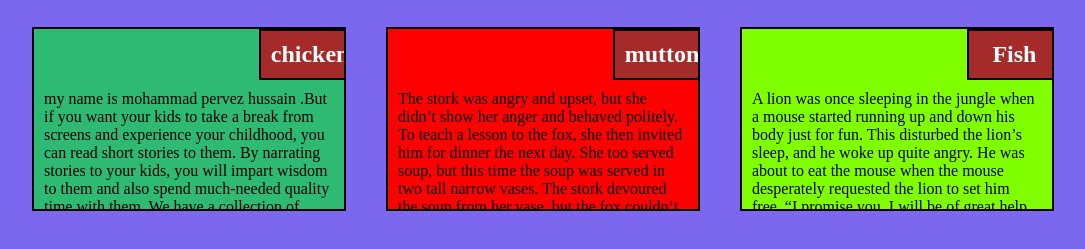
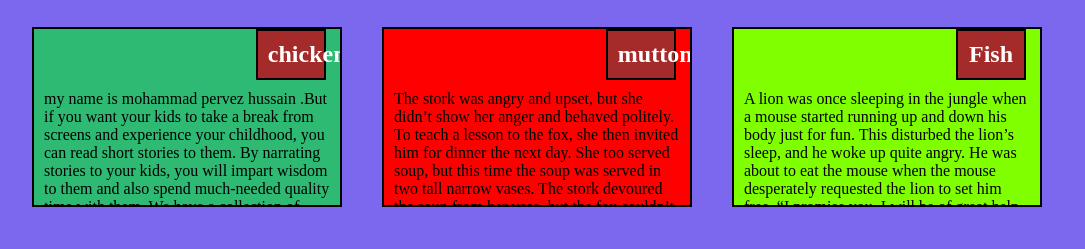
Before and after one commit to MohammadPervezHussain/assignment1, a plain HTML site: page index.html in a window 1280 px wide. Shown: the part 73-322 px from the top of the page, without its empty margins (8-1093 px from the left). Drawn offline with Linux system fonts and the light colour scheme.

Commit message:
Update style.css

```diff
--- a/style.css
+++ b/style.css
@@ -1,6 +1,6 @@
 *{
 margin:10px;
-  bordersize:box-sizing;
+  box-sizing:border-box;
 }
 body{
 background-color:#7b68ee;
```
